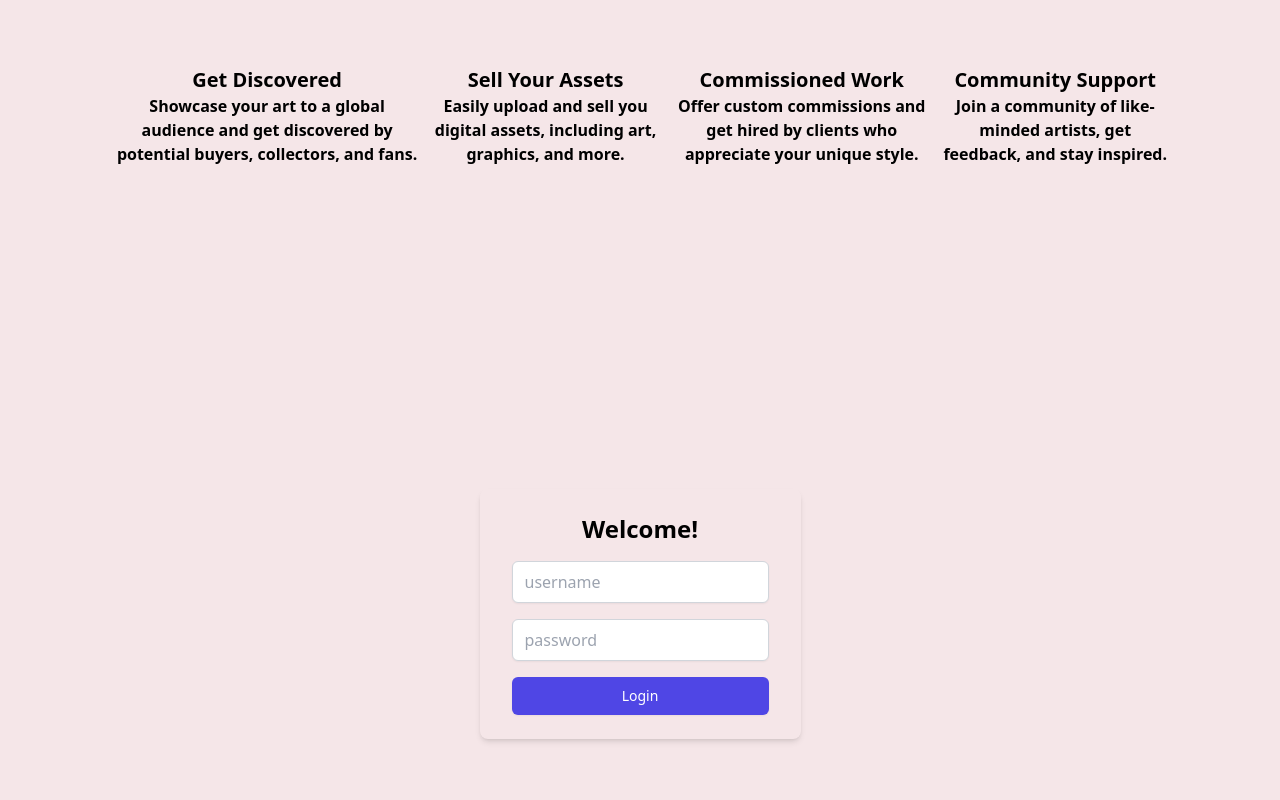
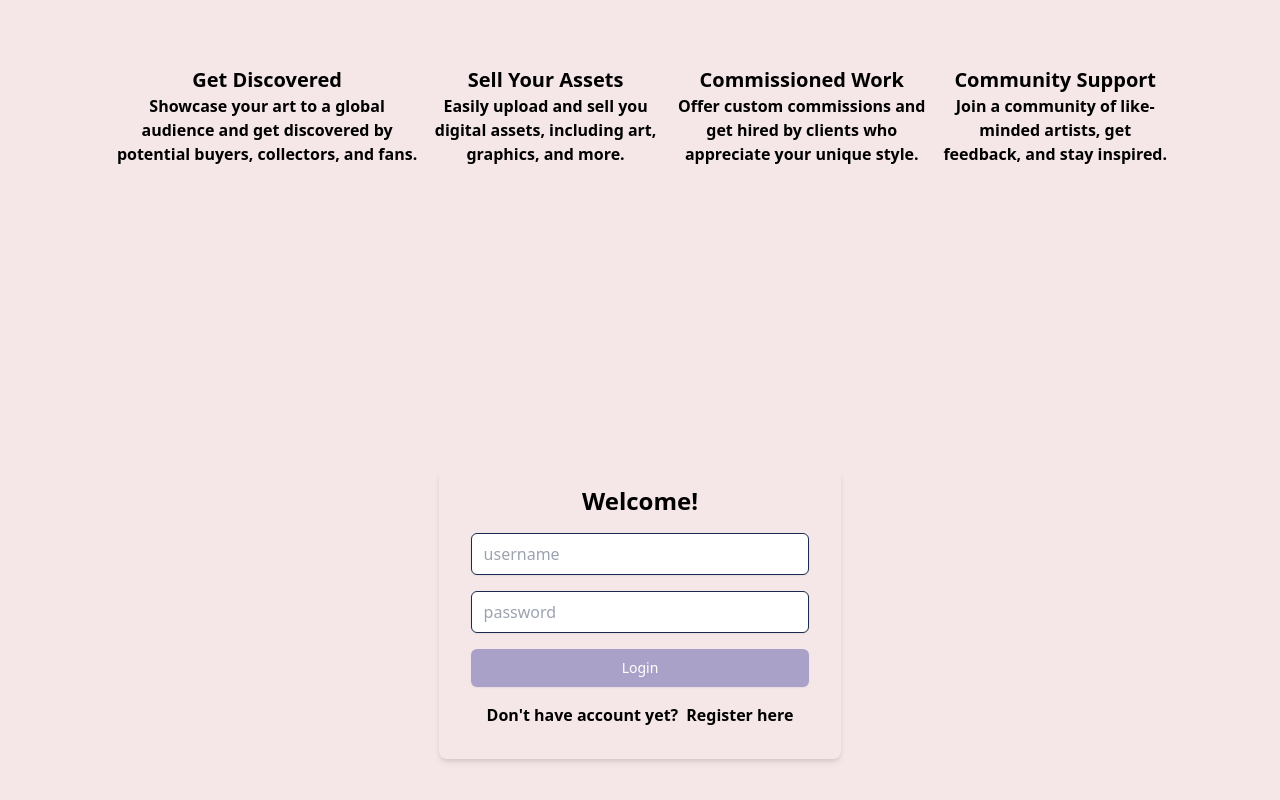
Before and after one commit to MonoLana/artery-site, a Next.js app: page / in a window 1280 px wide. Shown: the part 758-1558 px from the top of the page. Built offline with nearby package versions, Linux system fonts and the light colour scheme.

Commit message:
custom some color on the form component

```diff
--- a/components/form.js
+++ b/components/form.js
@@ -1,13 +1,13 @@
 export default function Form() {
   return (
     <div className="min-h-screen flex items-center justify-center w-full">
-      <div className="shadow-md rounded-lg px-8 py-6 max-w-md">
+      <div className="shadow-md rounded-lg px-8 py-4 max-w-md">
         <h1 className="text-2xl font-bold text-center mb-4">Welcome!</h1>
         <form action="#">
           <div className="mb-4">
             <input
               type="email"
-              className="shadow-sm rounded-md w-full px-3 py-2 border border-gray-300 focus:outline-none focus:ring-indigo-500"
+              className="shadow-sm rounded-md w-full px-3 py-2 border border-primary focus:border-primary"
               placeholder="username"
               required
             />
@@ -15,17 +15,28 @@ export default function Form() {
           <div className="mb-4">
             <input
               type="password"
-              className="shadow-sm rounded-md w-full px-3 py-2 border border-gray-300 focus:outline-none focus:ring-indigo-500"
+              className="shadow-sm rounded-md w-full px-3 py-2 border border-primary focus:border-primary"
               placeholder="password"
               required
             />{" "}
           </div>
           <button
             type="submit"
-            className="w-full flex justify-center py-2 px-4 border border-transparent rounded-md shadow-sm text-sm font-medium text-white bg-indigo-600 hover:bg-indigo-700 focus:outline-none focus:ring-2 focus:ring-offset-2 focus:ring-indigo-500"
+            className="w-full flex justify-center py-2 px-4 border border-transparent rounded-md shadow-sm text-sm font-medium text-white bg-primaryButton hover:bg-secondaryButton focus:outline-none focus:ring-2 focus:ring-offset-2 focus:ring-indigo-500"
           >
             Login
           </button>
+          <p className="flex text-black font-bold p-4">
+            <span>Don&apos;t have account yet? </span>
+            <span className="ml-2">
+              <a
+                href="#"
+                className="text-primaryText hover:text-secondaryText font-bold"
+              >
+                Register here
+              </a>
+            </span>
+          </p>
         </form>
       </div>
     </div>
```
